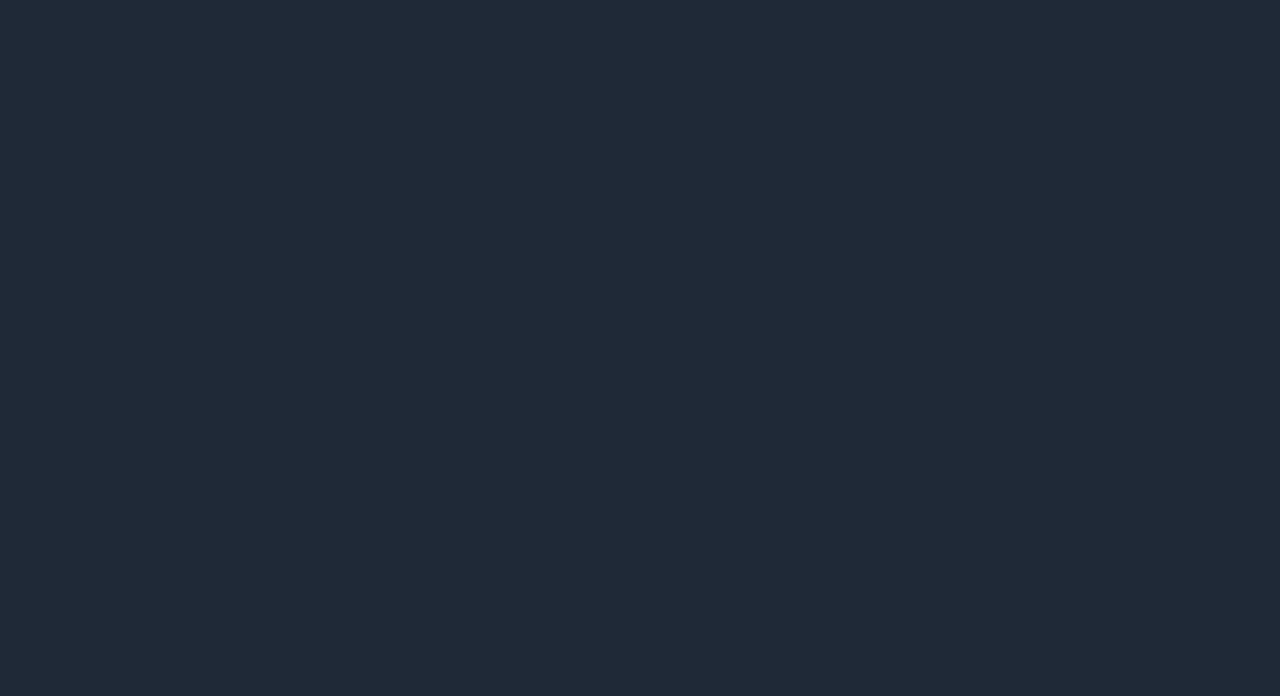
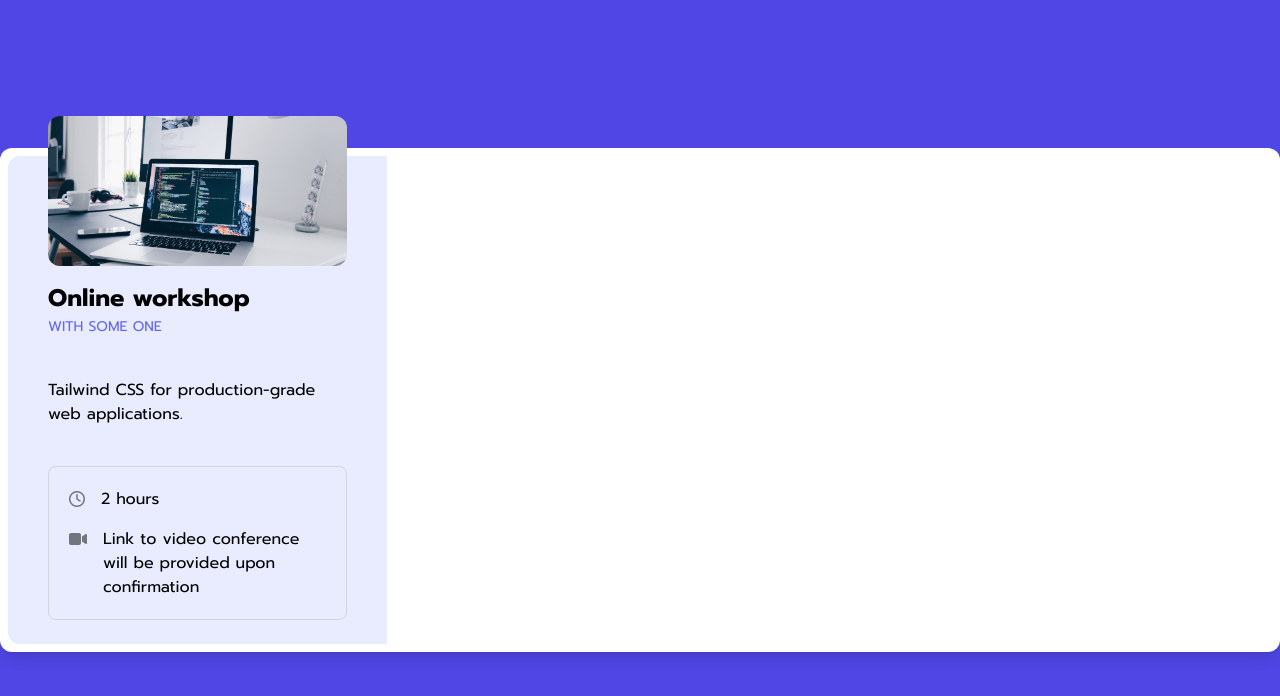
Before and after one commit to imadys/calendar-tailwind, a website built with Vite: page src/index.html in a window 1280 px wide. Built offline with nearby package versions, Linux system fonts and the light colour scheme.

Commit message:
📑📑

```diff
--- a/src/index.html
+++ b/src/index.html
@@ -7,10 +7,7 @@
     <title>Vite App</title>
     <link rel="preconnect" href="https://fonts.googleapis.com" />
     <link rel="preconnect" href="https://fonts.gstatic.com" crossorigin />
-    <link
-      rel="stylesheet"
-      href="https://cdnjs.cloudflare.com/ajax/libs/font-awesome/6.2.1/css/all.min.css"
-    />
+    <link rel="stylesheet" href="https://cdnjs.cloudflare.com/ajax/libs/font-awesome/6.2.1/css/all.min.css" />
     <link href="https://fonts.googleapis.com/css2?family=Prompt:wght@100;200;300;400;500;600;700;800;900&display=swap" rel="stylesheet" />
     <style>
       body {
@@ -18,8 +15,27 @@
       }
     </style>
   </head>
-  <body class="bg-gray-800">
-
+  <body class="bg-indigo-600">
+    <div class="h-screen flex items-center justify-center">
+      <div class="bg-white rounded-xl shadow-lg w-[1300px] flex p-2">
+        <div class="w-[30%] bg-indigo-300 bg-opacity-25 px-10 flex items-center justify-start flex-col rounded-tl-xl rounded-bl-xl">
+          <div class="transform -translate-y-10"><img src="/images/image.jpg" class="w-[320px] h-[150px] object-cover rounded-xl" alt="image" /></div>
+          <div class="transform -translate-y-6">
+            <div>
+              <h2 class="font-bold text-2xl">Online workshop</h2>
+              <span class="font-normal text-indigo-500 text-sm">WITH SOME ONE</span>
+            </div>
+            <p class="my-10">Tailwind CSS for production-grade web applications.</p>
+            <div class="border border-gray-300 rounded-lg p-5">
+              <div class="flex items-start gap-4 text-black mb-4"><i class="mt-1 fa-regular fa-clock opacity-50"></i> 2 hours</div>
+              <div class="flex items-start gap-4 text-black"><i class="mt-1 fa-solid fa-video opacity-50"></i> Link to video conference will be provided upon confirmation</div>
+            </div>
+          </div>
+        </div>
+        <div class="w-[40%]"></div>
+        <div class="w-[30%]"></div>
+      </div>
+    </div>
 
     <script type="module" src="/main.js"></script>
   </body>
```
Also changed, not shown: src/images/image.jpg (added).
